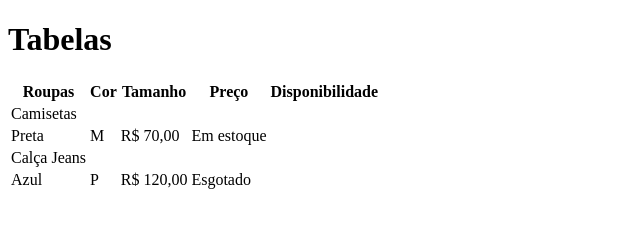
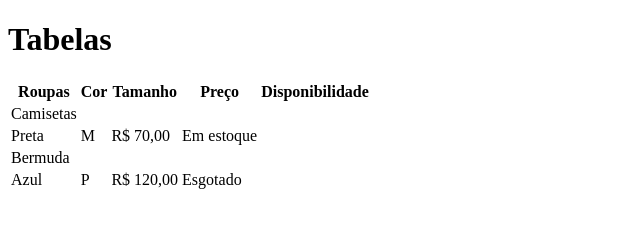
Before and after one commit to AndiGonzales/aula-tabela, a plain HTML site: page 09-tabelas.html in a window 1280 px wide. Shown: the whole page, without its empty margins (0-640 px from the left). Drawn offline with Linux system fonts and the light colour scheme.

Commit message:
Alterado calça jeans para bermuda

```diff
--- a/09-tabelas.html
+++ b/09-tabelas.html
@@ -25,7 +25,7 @@
             <td>Em estoque</td>
         </tr>
         <tr>
-            <td>Calça Jeans</tr>
+            <td>Bermuda</tr>
             <td>Azul</td>
             <td>P</td>
             <td>R$ 120,00</td>
```
